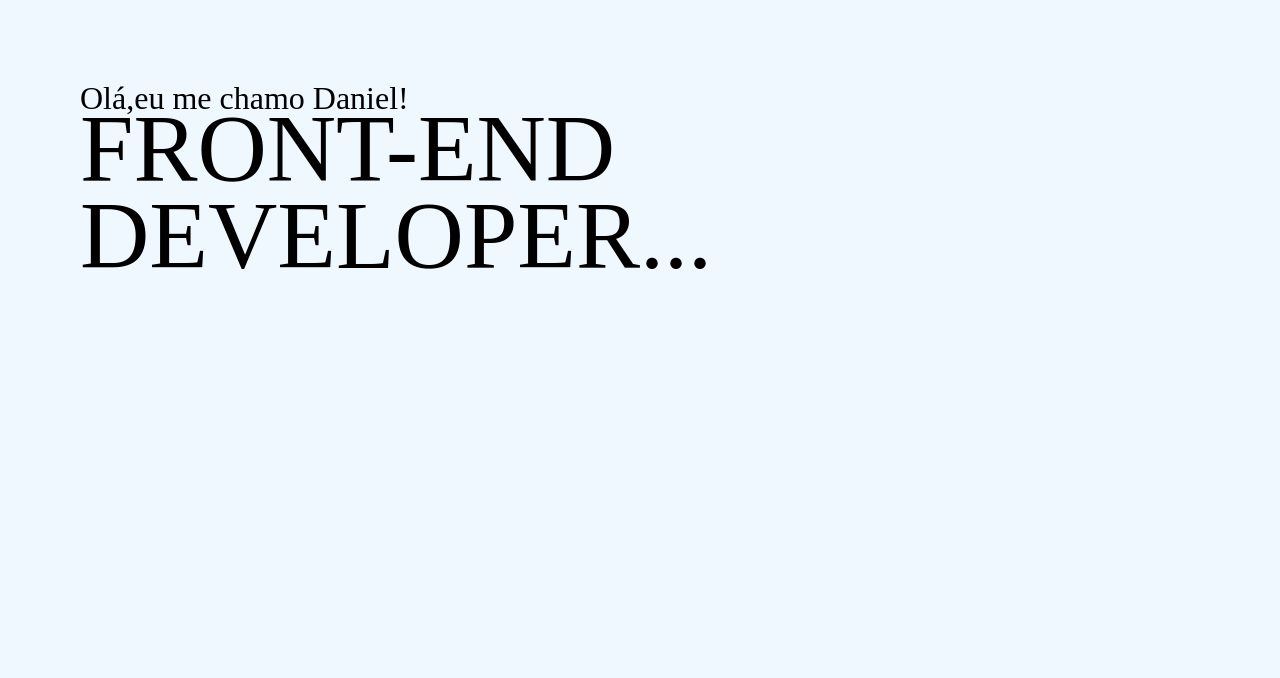
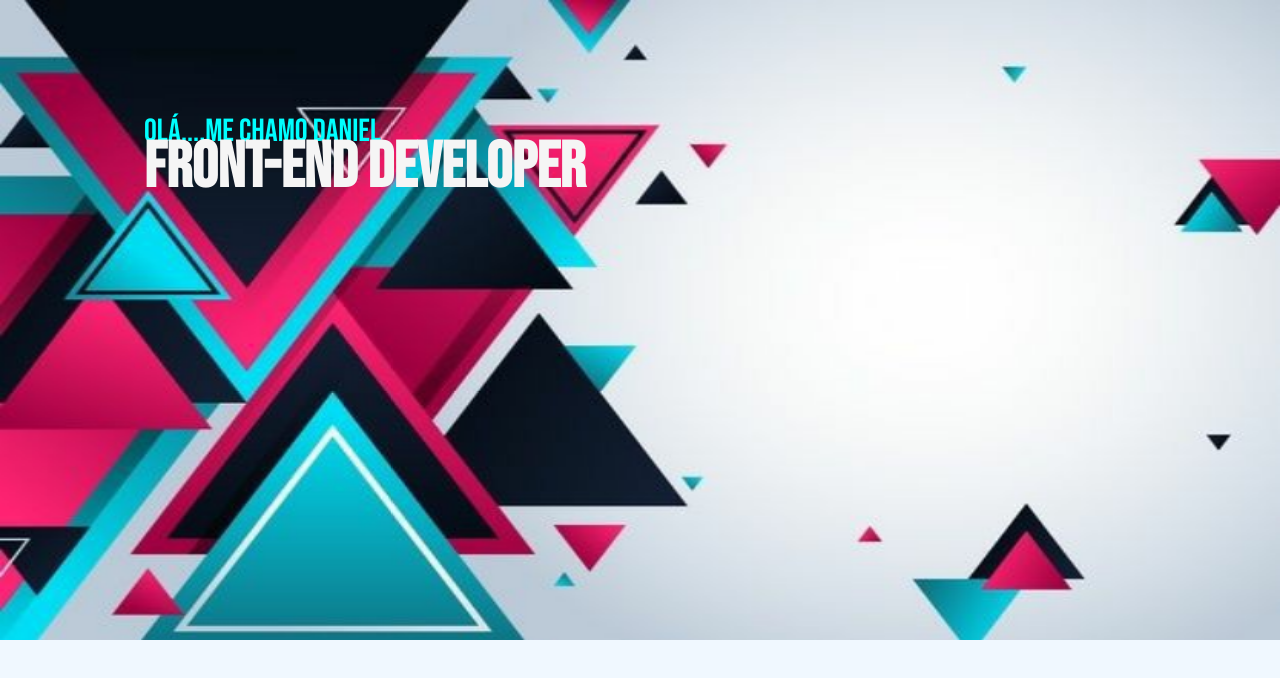
Before and after one commit to Daniel-silva-dev/MeuPortfoliov2, a website built with Vite: page index.html in a window 1280 px wide. Built offline with nearby package versions, Linux system fonts and the light colour scheme.

Commit message:
upgrade all items

```diff
--- a/estilos/index.css
+++ b/estilos/index.css
@@ -1,3 +1,5 @@
+@import url('https://fonts.googleapis.com/css2?family=Bebas+Neue&display=swap');
+
 *{
   padding: 0;
   margin: 0;
@@ -6,20 +8,33 @@
 
 body{
   background-color: aliceblue;
-  font-family: ;
+  font-family: 'Bebas Neue', sans-serif;
   font-size: 2rem;
   font-weight: normal;
 }
 
+img.banner {
+ width: 100%;
+ height: 40rem;
+ position: fixed;
+}
+
+p.name {
+  color: aqua;
+}
+
 section.container{
+  position: absolute;
   display: flex;
   flex-direction: column;
-  padding-top: 5rem;
-  padding-left: 5rem;
-  min-width: 100%;
+  padding-top: 7rem;
+  padding-left: 9rem;
+  width: 50%;
+  color: whitesmoke;
 }
 
 p.front-end {
-  margin-top: -1.5rem;
-  font-size: 6rem;
+  margin-top: -1.4rem;
+  font-size: 4rem;
+  font-weight: bold;
 }
--- a/index.html
+++ b/index.html
@@ -8,11 +8,10 @@
     <title>Meu Portifólio</title>
   </head>
   <body>
-
+    <img src="./imagens/banner.jpeg" alt="imagem de fundo da pagina." class="banner" >
     <section class="container">
-      <p>Olá,eu me chamo Daniel!</p>
-      <p class="front-end">FRONT-END</p>
-      <p class="front-end">DEVELOPER...</p>
+      <p class="name">Olá...,me chamo Daniel</p>
+      <p class="front-end">FRONT-END DEVELOPER</p>
     </section>
     <aside class="info">
       <div class="content">
```
Also changed, not shown: imagens/banner.jpeg (added).
